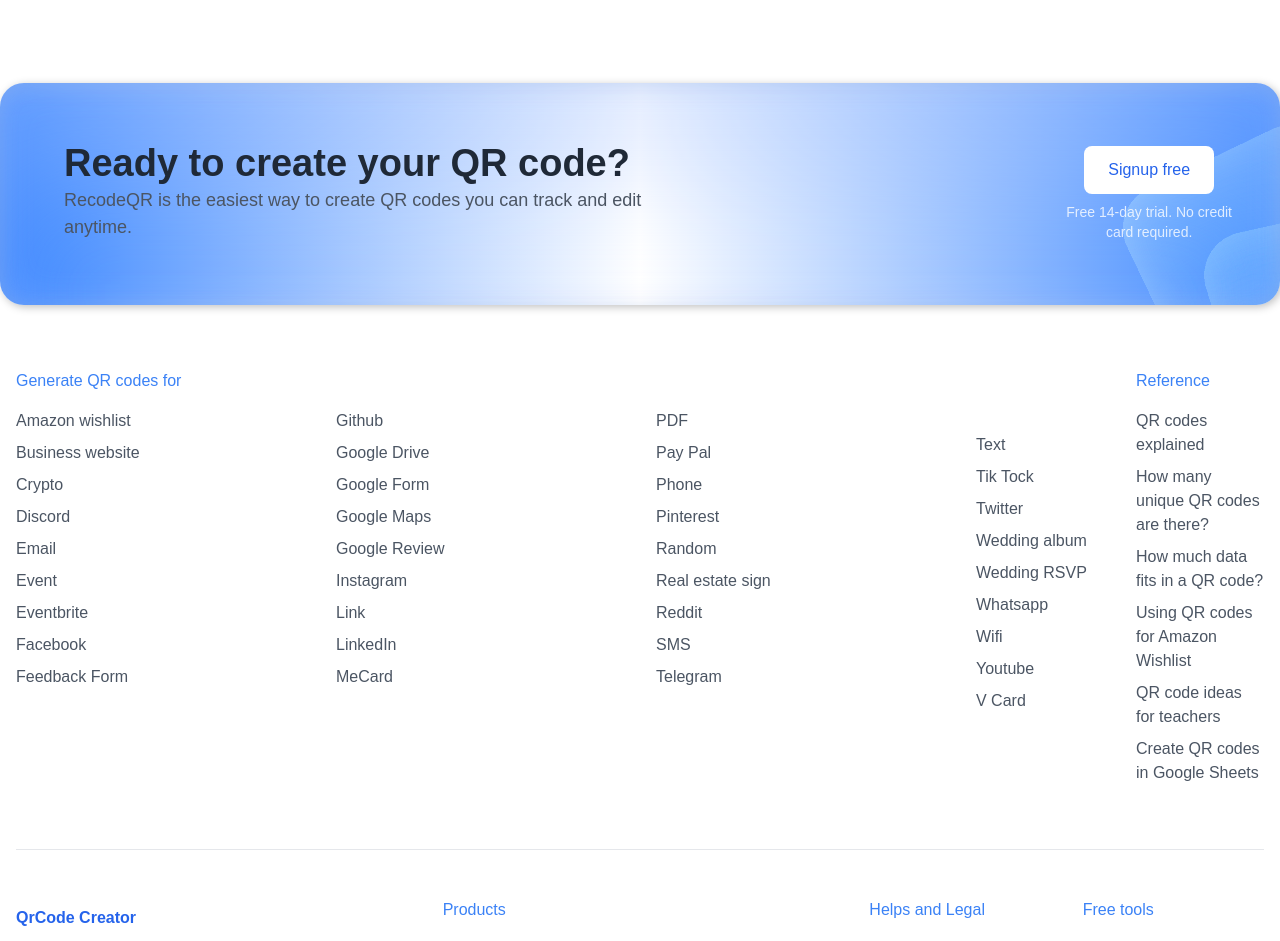
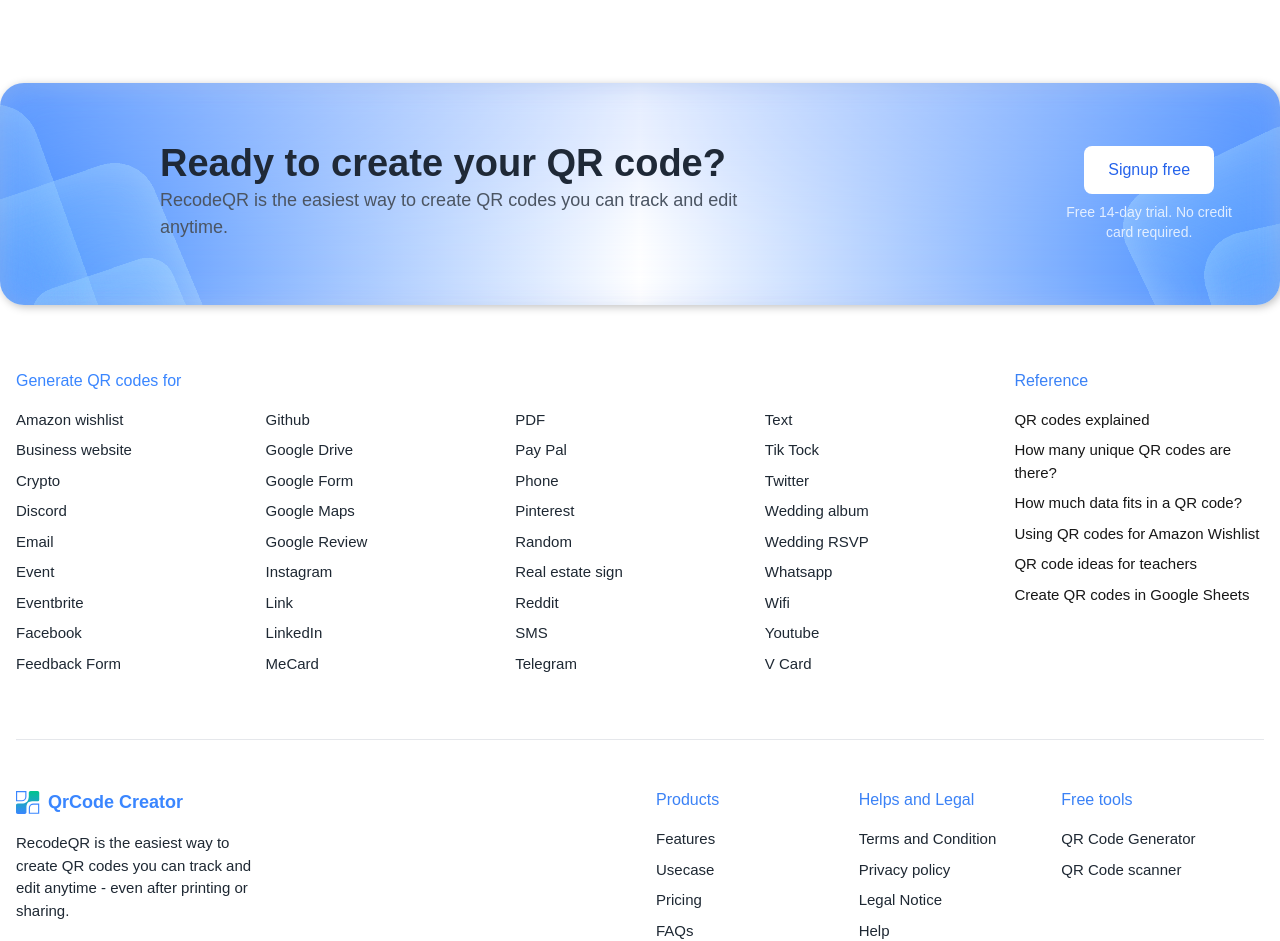
Before and after one commit to CipherKul/QR, a Next.js app: page / in a window 1280 px wide. Shown: the part 3160-4101 px from the top of the page. Built offline with nearby package versions, Linux system fonts and the light colour scheme.

Commit message:
footer-fix

```diff
--- a/src/app/globals.css
+++ b/src/app/globals.css
@@ -58,11 +58,14 @@
 
 /* CTA Banner for blurred panel with inner & outer shadows */
 .cta-panel {
-  background-image: linear-gradient(to left, #3A86FF, #FFFFFF, #3A86FF), url('/images/left-angle.svg');
-  background-blend-mode: overlay;
-  background-size: contain;
-  background-repeat: no-repeat;
-  background-position: right center;
+  background-image:
+    linear-gradient(to left, #3A86FF, #FFFFFF, #3A86FF),
+    url('/images/left-angle.svg'),
+    url('/images/right-banner-angle.svg');
+  background-blend-mode: overlay, normal, normal;
+  background-size: contain, contain, contain;
+  background-repeat: no-repeat, no-repeat, no-repeat;
+  background-position: center, right center, left center;
   backdrop-filter: blur(100px);
   box-shadow:
     2px 2px 8.4px rgba(0, 0, 0, 0.25),        /* Drop shadow */
--- a/src/components/layout/Footer.tsx
+++ b/src/components/layout/Footer.tsx
@@ -1,3 +1,4 @@
+import Image from 'next/image';
 import Link from 'next/link';
 
 export default function Footer() {
@@ -5,7 +6,7 @@
     <footer className="mt-24">
       {/* CTA Banner */}
       <div className="max-w-[1420px] mx-auto cta-panel rounded-3xl p-8 md:p-12 flex flex-col md:flex-row items-center justify-between mb-16">
-        <div className="text-left mb-6 md:mb-0 p-4">
+        <div className="text-left mb-6 md:mb-0 p-4 ml-24">
           <h2 className="text-2xl md:text-[38px] font-bold text-[#1F2937] mb-2">Ready to create your QR code?</h2>
           <p className="text-[#4B5563] text-[18px]">
             RecodeQR is the easiest way to create QR codes you can track and edit<br /> anytime.
@@ -24,14 +25,14 @@
       {/* Main Footer Content */}
       <div className="max-w-7xl mx-auto px-4">
         {/* Footer Links Section */}
-        <div className="grid grid-cols-1 md:grid-cols-4 gap-8 mb-16">
+        <div className="grid grid-cols-1 md:grid-cols-5 mb-16">
           {/* Generate QR codes section */}
           <div>
-            <h3 className="text-blue-500 font-medium mb-4">Generate QR codes for</h3>
-            <ul className="space-y-2">
+            <h3 className="text-[#3A86FF] font-medium mb-4">Generate QR codes for</h3>
+            <ul className="space-y-2 text-[15px]">
               {['Amazon wishlist', 'Business website', 'Crypto', 'Discord', 'Email', 'Event', 'Eventbrite', 'Facebook', 'Feedback Form'].map((item) => (
                 <li key={item}>
-                  <Link href="#" className="text-gray-600 hover:text-blue-500 transition-colors">
+                  <Link href="#" className="text-[#1E2833] hover:text-blue-500 transition-colors">
                     {item}
                   </Link>
                 </li>
@@ -42,10 +43,10 @@
           {/* Second column */}
           <div>
             <h3 className="text-blue-500 font-medium mb-4 opacity-0">Generate QR codes for</h3>
-            <ul className="space-y-2">
+            <ul className="space-y-2 text-[15px]">
               {['Github', 'Google Drive', 'Google Form', 'Google Maps', 'Google Review', 'Instagram', 'Link', 'LinkedIn', 'MeCard'].map((item) => (
                 <li key={item}>
-                  <Link href="#" className="text-gray-600 hover:text-blue-500 transition-colors">
+                  <Link href="#" className="text-[#1E2833] hover:text-blue-500 transition-colors">
                     {item}
                   </Link>
                 </li>
@@ -56,10 +57,10 @@
           {/* Third column */}
           <div>
             <h3 className="text-blue-500 font-medium mb-4 opacity-0">Generate QR codes for</h3>
-            <ul className="space-y-2">
+            <ul className="space-y-2 text-[15px]">
               {['PDF', 'Pay Pal', 'Phone', 'Pinterest', 'Random', 'Real estate sign', 'Reddit', 'SMS', 'Telegram'].map((item) => (
                 <li key={item}>
-                  <Link href="#" className="text-gray-600 hover:text-blue-500 transition-colors">
+                  <Link href="#" className="text-[#1E2833] hover:text-blue-500 transition-colors">
                     {item}
                   </Link>
                 </li>
@@ -68,25 +69,23 @@
           </div>
 
           {/* Fourth column */}
-          <div className="grid grid-cols-2 gap-x-8">
-            {/* Left subcolumn */}
           <div>
             <h3 className="text-blue-500 font-medium mb-4 opacity-0">Generate QR codes for</h3>
-              <ul className="space-y-2">
+            <ul className="space-y-2 text-[15px]">
               {['Text', 'Tik Tock', 'Twitter', 'Wedding album', 'Wedding RSVP', 'Whatsapp', 'Wifi', 'Youtube', 'V Card'].map((item) => (
                 <li key={item}>
-                    <Link href="#" className="text-gray-600 hover:text-blue-500 transition-colors">
+                  <Link href="#" className="text-[#1E2833] hover:text-blue-500 transition-colors">
                     {item}
                   </Link>
                 </li>
               ))}
             </ul>
           </div>
-
+          <div className="grid grid-cols-1 gap-x-8">
             {/* Right subcolumn (Reference) */}
             <div>
               <h3 className="text-blue-500 font-medium mb-4">Reference</h3>
-              <ul className="space-y-2">
+              <ul className="space-y-2 text-[15px]">
                 {[
                   'QR codes explained',
                   'How many unique QR codes are there?',
@@ -96,7 +95,7 @@
                   'Create QR codes in Google Sheets'
                 ].map((item) => (
                   <li key={item}>
-                    <Link href="#" className="text-gray-600 hover:text-blue-500 transition-colors">
+                    <Link href="#" className=" hover:text-blue-500 transition-colors">
                       {item}
                     </Link>
                   </li>
@@ -107,20 +106,20 @@
         </div>
 
         {/* Bottom Footer Section */}
-        <div className="border-t border-gray-200 pt-12 pb-8 grid grid-cols-1 md:grid-cols-3 gap-8">
+        <div className="border-t border-gray-200 pt-12 pb-8 grid grid-cols-1 md:grid-cols-2 gap-8">
           {/* Logo and Description */}
           <div>
             <div className="mb-4">
               {/* Logo placeholder - you'll add this */}
-              <div className="w-32 h-10 bg-transparent flex items-center">
-                {/* Place for your QrCode Creator logo */}
-                <span className="text-blue-600 font-bold">QrCode Creator</span>
+              <div className="flex items-center gap-2">
+                <Image src="/nav-logo.svg" alt="Logo" width={24} height={24} />
+                <span className="text-[#3A86FF] font-semibold text-lg">QrCode Creator</span>
               </div>
             </div>
-            <p className="text-gray-600 mb-4">
-              RecodeQR is the easiest way to create QR codes you can track and edit anytime - even after printing or sharing.
+            <p className="text-[#1E2833] mb-4 text-[15px]">
+              RecodeQR is the easiest way to <br />create QR codes you can track and<br /> edit anytime - even after printing or<br /> sharing.
             </p>
-            <p className="text-gray-600 mb-6">
+            <p className="text-[#1E2833] mb-6 text-[15px]">
               Made in Munich, hosted in the EU
             </p>
             <button className="bg-blue-500 text-white font-medium px-6 py-2 rounded-lg hover:bg-blue-600 transition-colors">
@@ -128,29 +127,28 @@
             </button>
           </div>
 
+          {/* Help & Tools Columns */}
+          <div className="grid grid-cols-3 ">
             {/* Products Column */}
             <div>
               <h3 className="text-blue-500 font-medium mb-4">Products</h3>
-            <ul className="space-y-2">
+              <ul className="space-y-2 text-[15px]">
                 {['Features', 'Usecase', 'Pricing', 'FAQs'].map((item) => (
                   <li key={item}>
-                  <Link href="#" className="text-gray-600 hover:text-blue-500 transition-colors">
+                    <Link href="#" className="text-[#1E2833] hover:text-blue-500 transition-colors">
                       {item}
                     </Link>
                   </li>
                 ))}
               </ul>
             </div>
-
-          {/* Help & Tools Columns */}
-          <div className="grid grid-cols-2 gap-x-8">
             {/* Help and Legal */}
             <div>
               <h3 className="text-blue-500 font-medium mb-4">Helps and Legal</h3>
-              <ul className="space-y-2">
+              <ul className="space-y-2 text-[15px]">
                 {['Terms and Condition', 'Privacy policy', 'Legal Notice', 'Help', 'Support'].map((item) => (
                   <li key={item}>
-                    <Link href="#" className="text-gray-600 hover:text-blue-500 transition-colors">
+                    <Link href="#" className="text-[#1E2833] hover:text-blue-500 transition-colors">
                       {item}
                     </Link>
                   </li>
@@ -161,10 +159,10 @@
             {/* Free tools */}
             <div>
               <h3 className="text-blue-500 font-medium mb-4">Free tools</h3>
-              <ul className="space-y-2">
+              <ul className="space-y-2 text-[15px]">
                 {['QR Code Generator', 'QR Code scanner'].map((item) => (
                   <li key={item}>
-                    <Link href="#" className="text-gray-600 hover:text-blue-500 transition-colors">
+                    <Link href="#" className="text-[#1E2833] hover:text-blue-500 transition-colors">
                       {item}
                     </Link>
                   </li>
```
Also changed, not shown: public/images/right-banner-angle.svg (added). Lines whose indentation alone changed are shown as unchanged.
